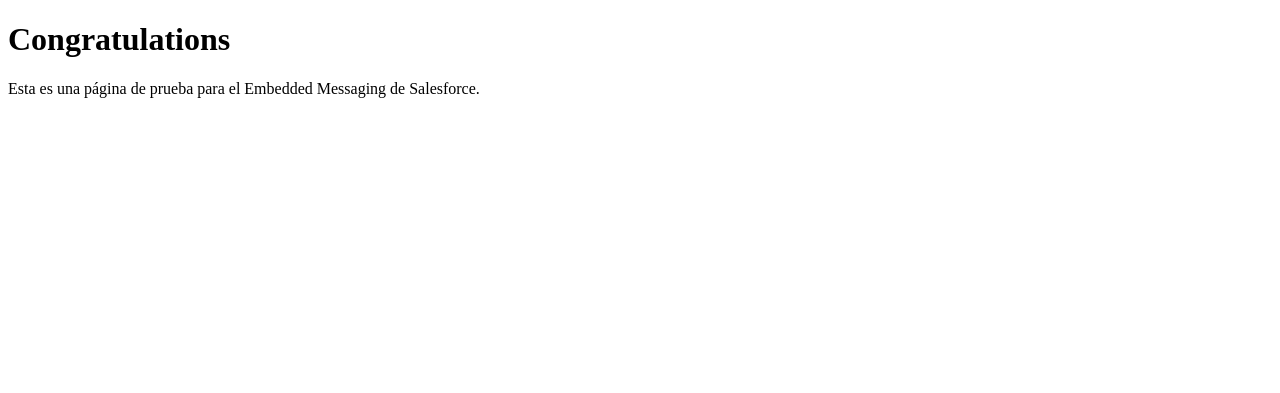
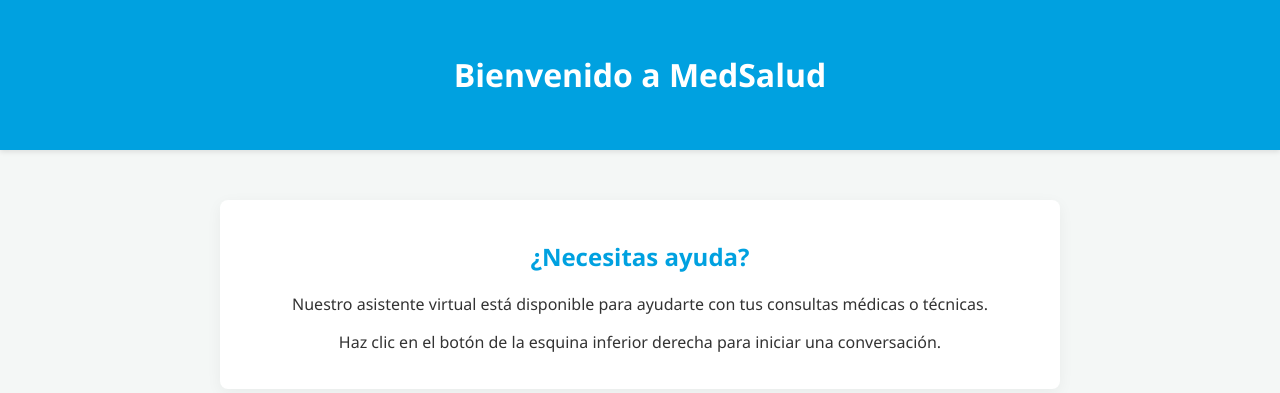
Before and after one commit to jiif456123/botttttt, a plain HTML site: page index.html in a window 1280 px wide. Drawn offline with nearby package versions, Linux system fonts and the light colour scheme.

Commit message:
Update index.html

```diff
--- a/index.html
+++ b/index.html
@@ -3,12 +3,55 @@
 <head>
     <meta charset="UTF-8">
     <meta name="viewport" content="width=device-width, initial-scale=1.0">
-    <title>Prueba de Chat Salesforce</title>
+    <title>Mi Web con Soporte</title>
+    <style>
+        /* Estilos básicos para que tu web se vea bien */
+        body {
+            font-family: 'Segoe UI', Tahoma, Geneva, Verdana, sans-serif;
+            margin: 0;
+            padding: 0;
+            background-color: #f4f7f6;
+            color: #333;
+        }
+
+        header {
+            background-color: #00A1E0; /* Color corporativo azul */
+            color: white;
+            padding: 2rem;
+            text-align: center;
+            box-shadow: 0 2px 5px rgba(0,0,0,0.1);
+        }
+
+        main {
+            max-width: 800px;
+            margin: 50px auto;
+            padding: 20px;
+            background: white;
+            border-radius: 8px;
+            box-shadow: 0 4px 15px rgba(0,0,0,0.05);
+            text-align: center;
+        }
+
+        h2 { color: #00A1E0; }
+
+        /* Ajuste para que el chat de Salesforce no tape contenido crítico */
+        .embeddedServiceHelpButton .helpButton .uiButton {
+            background-color: #00A1E0 !important;
+            font-family: "Salesforce Sans", sans-serif;
+        }
+    </style>
 </head>
 <body>
 
-    <h1>Congratulations</h1>
-    <p>Esta es una página de prueba para el Embedded Messaging de Salesforce.</p>
+    <header>
+        <h1>Bienvenido a MedSalud</h1>
+    </header>
+
+    <main>
+        <h2>¿Necesitas ayuda?</h2>
+        <p>Nuestro asistente virtual está disponible para ayudarte con tus consultas médicas o técnicas.</p>
+        <p>Haz clic en el botón de la esquina inferior derecha para iniciar una conversación.</p>
+    </main>
 
     <script type='text/javascript'>
         function initEmbeddedMessaging() {
@@ -28,12 +71,6 @@
             }
         };
     </script>
-
-    <script
-        type='text/javascript'
-        src='https://pluz--uat.sandbox.my.site.com/ESWpzPLUZWEBB2CUAT1760993403095/assets/js/bootstrap.min.js'
-        onload='initEmbeddedMessaging()'>
-    </script>
-
-</body>
+    <script type='text/javascript' src='https://pluz--uat.sandbox.my.site.com/ESWpzPLUZWEBB2CUAT1760993403095/assets/js/bootstrap.min.js' onload='initEmbeddedMessaging()'></script>
+    </body>
 </html>
```
